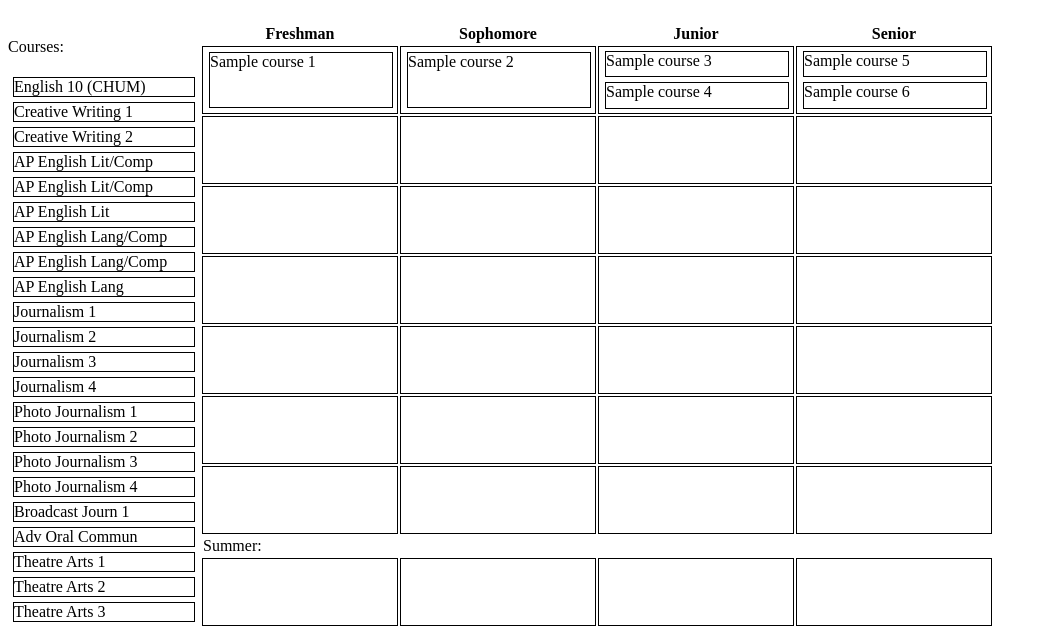
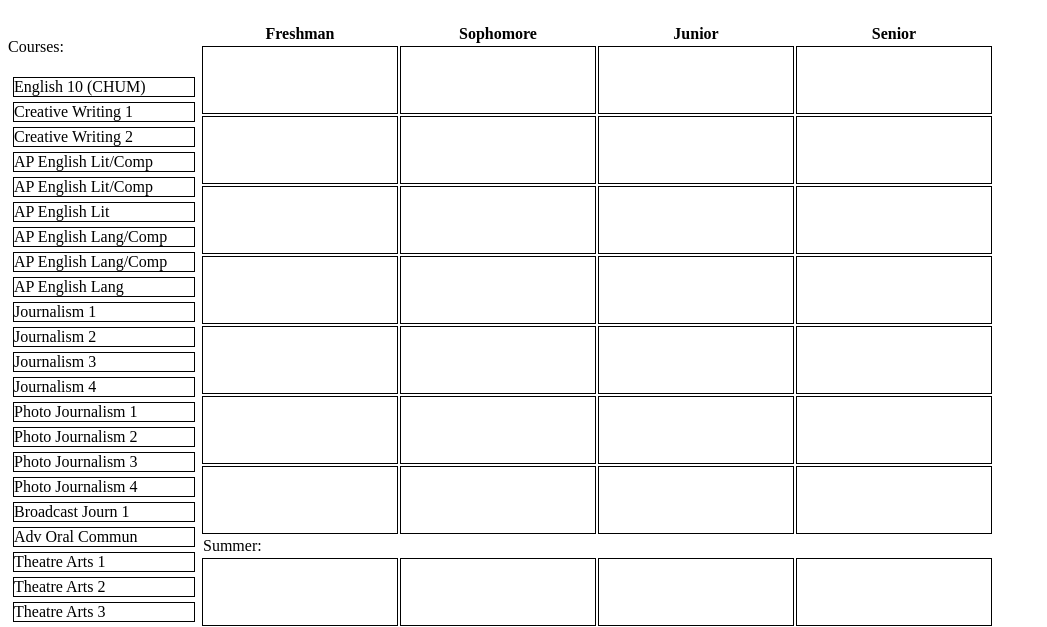
Before and after one commit to randogyater/tj-planner, a Flask app: page / in a window 1280 px wide. Shown: the part 84-711 px from the top of the page, without its empty margins (0-1047 px from the left). Run offline with Flask 2, Linux system fonts and the light colour scheme.

Commit message:
Generated table with template

```diff
--- a/templates/index.html
+++ b/templates/index.html
@@ -28,79 +28,21 @@
             <th>Junior</th>
             <th>Senior</th>
         </tr>
-        <tr class="grid__row">
-            <td class="grid__box" ondrop="drop(event)" ondragover="allowDrop(event)">
-                <div class="course course--year" draggable="true" ondragstart="drag(event)" id="c1">
-                    Sample course 1
-                </div>
-            </td>
-            <td class="grid__box" ondrop="drop(event)" ondragover="allowDrop(event)">
-                <div class="course course--year" draggable="true" ondragstart="drag(event)" id="c2">
-                    Sample course 2
-                </div>
-            </td>
-            <td class="grid__box" ondrop="drop(event)" ondragover="allowDrop(event)">
-                <div class="course course--semester" draggable="true" ondragstart="drag(event)" id="c3">
-                    Sample course 3
-                </div>
-                <div class="course course--semester" draggable="true" ondragstart="drag(event)" id="c4">
-                    Sample course 4
-                </div>
-            </td>
-            <td class="grid__box" ondrop="drop(event)" ondragover="allowDrop(event)">
-                <div class="course course--semester" draggable="true" ondragstart="drag(event)" id="c5">
-                    Sample course 5
-                </div>
-                <div class="course course--semester" draggable="true" ondragstart="drag(event)" id="c6">
-                    Sample course 6
-                </div>
-            </td>
-        </tr>
-
-        <tr class="grid__row">
-            <td class="grid__box" ondrop="drop(event)" ondragover="allowDrop(event)"></td>
-            <td class="grid__box" ondrop="drop(event)" ondragover="allowDrop(event)"></td>
-            <td class="grid__box" ondrop="drop(event)" ondragover="allowDrop(event)"></td>
-            <td class="grid__box" ondrop="drop(event)" ondragover="allowDrop(event)"></td>
-        </tr>
-        <tr class="grid__row">
-            <td class="grid__box" ondrop="drop(event)" ondragover="allowDrop(event)"></td>
-            <td class="grid__box" ondrop="drop(event)" ondragover="allowDrop(event)"></td>
-            <td class="grid__box" ondrop="drop(event)" ondragover="allowDrop(event)"></td>
-            <td class="grid__box" ondrop="drop(event)" ondragover="allowDrop(event)"></td>
-        </tr>
-        <tr class="grid__row">
-            <td class="grid__box" ondrop="drop(event)" ondragover="allowDrop(event)"></td>
-            <td class="grid__box" ondrop="drop(event)" ondragover="allowDrop(event)"></td>
-            <td class="grid__box" ondrop="drop(event)" ondragover="allowDrop(event)"></td>
-            <td class="grid__box" ondrop="drop(event)" ondragover="allowDrop(event)"></td>
-        </tr>
-        <tr class="grid__row">
-            <td class="grid__box" ondrop="drop(event)" ondragover="allowDrop(event)"></td>
-            <td class="grid__box" ondrop="drop(event)" ondragover="allowDrop(event)"></td>
-            <td class="grid__box" ondrop="drop(event)" ondragover="allowDrop(event)"></td>
-            <td class="grid__box" ondrop="drop(event)" ondragover="allowDrop(event)"></td>
-        </tr>
-        <tr class="grid__row">
-            <td class="grid__box" ondrop="drop(event)" ondragover="allowDrop(event)"></td>
-            <td class="grid__box" ondrop="drop(event)" ondragover="allowDrop(event)"></td>
-            <td class="grid__box" ondrop="drop(event)" ondragover="allowDrop(event)"></td>
-            <td class="grid__box" ondrop="drop(event)" ondragover="allowDrop(event)"></td>
-        </tr>
-        <tr class="grid__row">
-            <td class="grid__box" ondrop="drop(event)" ondragover="allowDrop(event)"></td>
-            <td class="grid__box" ondrop="drop(event)" ondragover="allowDrop(event)"></td>
-            <td class="grid__box" ondrop="drop(event)" ondragover="allowDrop(event)"></td>
-            <td class="grid__box" ondrop="drop(event)" ondragover="allowDrop(event)"></td>
-        </tr>
+        {% for row in range(7) %}
+            {% set row_num = loop.index %}
+            <tr class="grid__row">
+                {% for column in range(4) %}
+                    <td class="grid__box" ondrop="drop(event)" ondragover="allowDrop(event)" id="cell-{{row_num}}-{{loop.index}}"></td>
+                {% endfor %}
+            </tr>
+        {% endfor %}
         <tr>
             <td>Summer:</td>
         </tr>
         <tr class="grid__row">
-            <td class="grid__box" ondrop="drop(event)" ondragover="allowDrop(event)"></td>
-            <td class="grid__box" ondrop="drop(event)" ondragover="allowDrop(event)"></td>
-            <td class="grid__box" ondrop="drop(event)" ondragover="allowDrop(event)"></td>
-            <td class="grid__box" ondrop="drop(event)" ondragover="allowDrop(event)"></td>
+            {% for column in range(4) %}
+                    <td class="grid__box" ondrop="drop(event)" ondragover="allowDrop(event)" id="cell-s-{{loop.index}}"></td>
+            {% endfor %}
         </tr>
     </table>
 </div>
```
